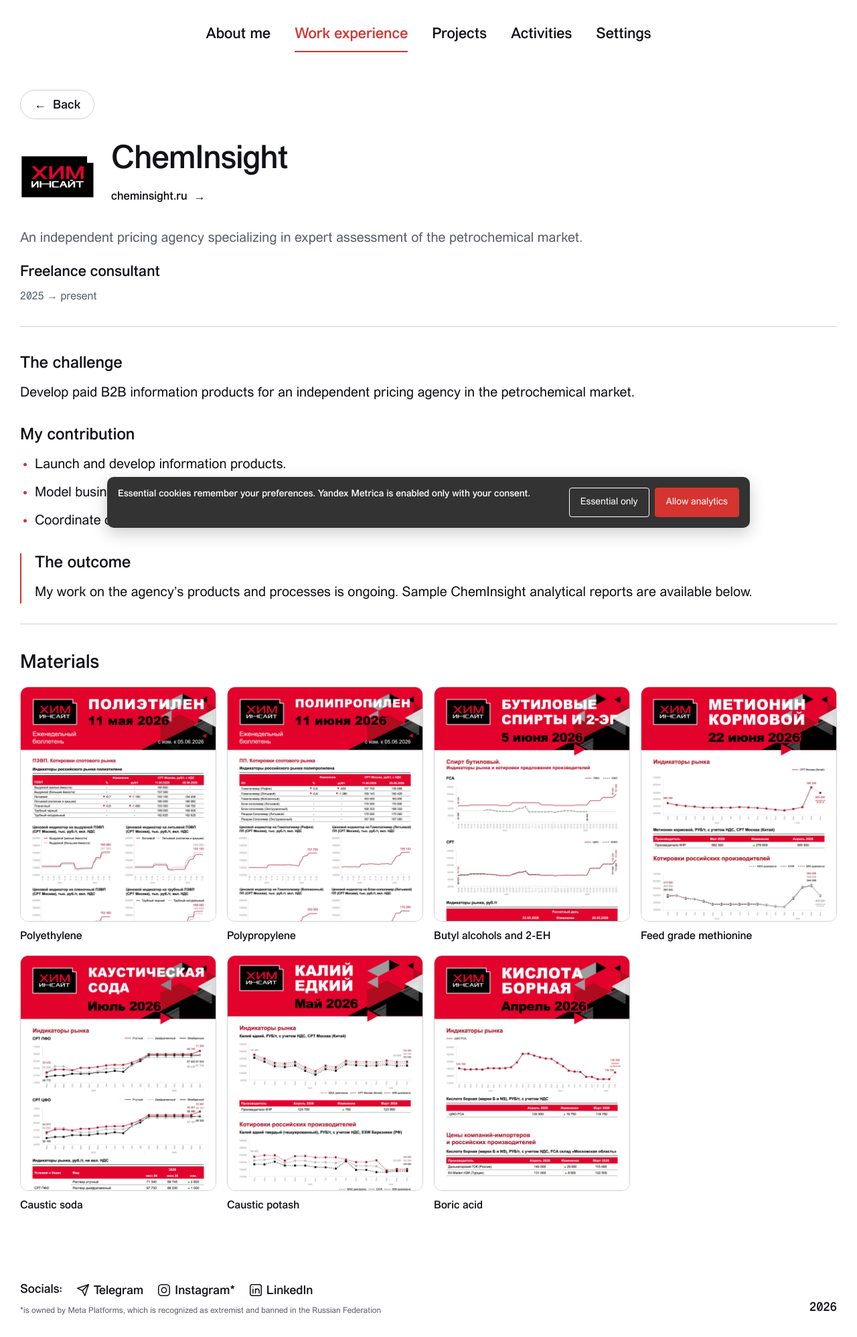
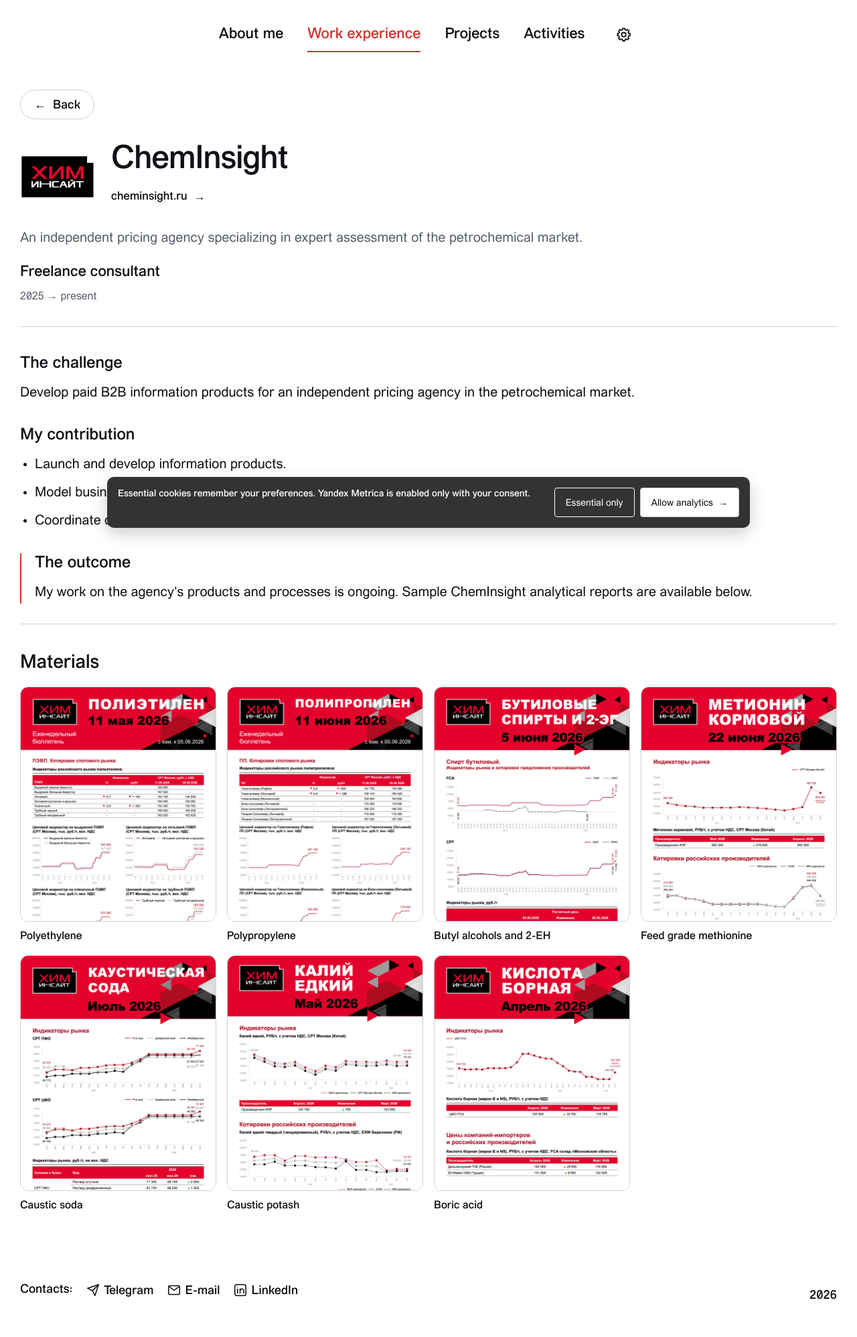
Before and after one commit to gitsvitya/svitya-personal, a Next.js app: page /en/work/cheminsight in a window 1280 px wide. Shown: the whole page at 67% size. Built offline with nearby package versions, Linux system fonts and the light colour scheme.

Commit message:
Added: refresh icons, footer and cookie controls

```diff
--- a/src/components/AppFooter/AppFooter.tsx
+++ b/src/components/AppFooter/AppFooter.tsx
@@ -1,6 +1,6 @@
 import type { Language } from "../../types/domain";
 import type { AppTranslations } from "../../content/ui-text";
-import SocialIcon from "./SocialIcon";
+import AppIcon from "../AppIcon/AppIcon";
 import styles from "./AppFooter.module.css";
 
 type AppFooterProps = {
@@ -26,10 +26,11 @@
                     target="_blank"
                     rel="noreferrer noopener"
                   >
-                    <SocialIcon name="telegram" className={styles.linkPic} />
+                    <AppIcon name="telegram" className={styles.linkPic} />
                     <span className={styles.linkText}>Telegram</span>
                   </a>
                 </li>
+                {/* Instagram is temporarily hidden. Restore together with the Meta disclaimer.
                 <li className={styles.navigationListItem}>
                   <a
                     className={styles.link}
@@ -37,8 +38,15 @@
                     target="_blank"
                     rel="noreferrer noopener"
                   >
-                    <SocialIcon name="instagram" className={styles.linkPic} />
+                    <AppIcon name="instagram" className={styles.linkPic} />
                     <span className={styles.linkText}>Instagram*</span>
+                  </a>
+                </li>
+                */}
+                <li className={styles.navigationListItem}>
+                  <a className={styles.link} href="mailto:strokov.victor@gmail.com">
+                    <AppIcon name="email" className={styles.linkPic} />
+                    <span className={styles.linkText}>E-mail</span>
                   </a>
                 </li>
                 <li className={styles.navigationListItem}>
@@ -48,14 +56,16 @@
                     target="_blank"
                     rel="noreferrer noopener"
                   >
-                    <SocialIcon name="linkedin" className={styles.linkPic} />
+                    <AppIcon name="linkedin" className={styles.linkPic} />
                     <span className={styles.linkText}>LinkedIn</span>
                   </a>
                 </li>
               </ul>
             </div>
           </div>
+          {/* Restore together with the Instagram link.
           <span className={styles.metaDisclaimer}>{text.footer.metaDisclaimer}</span>
+          */}
         </div>
         <span className={styles.year}>{currentYear}</span>
       </div>
--- a/src/components/AppFooter/SocialIcon.tsx
+++ /dev/null
@@ -1,41 +0,0 @@
-export default function SocialIcon({
-  name,
-  className,
-}: {
-  name: "telegram" | "instagram" | "linkedin";
-  className?: string;
-}) {
-  return (
-    <svg
-      className={className}
-      viewBox="0 0 24 24"
-      fill="none"
-      stroke="currentColor"
-      strokeWidth="1.7"
-      strokeLinecap="round"
-      strokeLinejoin="round"
-      aria-hidden="true"
-    >
-      {name === "telegram" && (
-        <>
-          <path d="m21 3-6 18-4-8-8-4Z" />
-          <path d="m21 3-10 10" />
-        </>
-      )}
-      {name === "instagram" && (
-        <>
-          <rect x="3" y="3" width="18" height="18" rx="5" />
-          <circle cx="12" cy="12" r="4" />
-          <circle cx="17.5" cy="6.5" r=".7" fill="currentColor" stroke="none" />
-        </>
-      )}
-      {name === "linkedin" && (
-        <>
-          <rect x="3" y="3" width="18" height="18" rx="3" />
-          <path d="M7.5 10v7M11.5 17v-7M11.5 13a3 3 0 0 1 6 0v4" />
-          <circle cx="7.5" cy="7" r=".7" fill="currentColor" stroke="none" />
-        </>
-      )}
-    </svg>
-  );
-}
--- a/src/components/AppHeader/AppHeader.module.css
+++ b/src/components/AppHeader/AppHeader.module.css
@@ -130,6 +130,17 @@
   cursor: pointer;
 }
 
+.iconLink {
+  min-width: 44px;
+  justify-content: center;
+}
+
+.settingsIcon {
+  display: block;
+  width: 1.15em;
+  height: 1.15em;
+}
+
 .listItemLink::after {
   content: "";
   position: absolute;
--- a/src/components/AppHeader/AppHeader.tsx
+++ b/src/components/AppHeader/AppHeader.tsx
@@ -4,6 +4,7 @@
 import type { AppTranslations } from "../../content/ui-text";
 import { shouldHandleClientNavigation } from "../../utils/navigation";
 import { buildLocalizedPath } from "../../utils/routing";
+import AppIcon from "../AppIcon/AppIcon";
 import styles from "./AppHeader.module.css";
 
 const DESKTOP_MEDIA_QUERY = "(min-width: 769px)";
@@ -96,15 +97,21 @@
                   className={`${styles.listItem} ${isActive ? styles.listItemActive : ""}`}
                 >
                   <Link
-                    className={`${styles.listItemLink} ${
+                    className={`${styles.listItemLink} ${path === "/settings" ? styles.iconLink : ""} ${
                       isActive ? styles.listItemLinkActive : ""
                     }`}
                     href={buildLocalizedPath(language, path)}
                     aria-current={isActive ? "page" : undefined}
+                    aria-label={path === "/settings" ? label : undefined}
+                    title={path === "/settings" ? label : undefined}
                     onClick={(event) => handleNavigation(event, path)}
                   >
                     <span key={language} className="route-reveal">
-                      {label}
+                      {path === "/settings" ? (
+                        <AppIcon name="settings" className={styles.settingsIcon} />
+                      ) : (
+                        label
+                      )}
                     </span>
                   </Link>
                 </li>
--- /dev/null
+++ b/src/components/AppIcon/AppIcon.tsx
@@ -0,0 +1,64 @@
+export default function AppIcon({
+  name,
+  className,
+}: {
+  name: "telegram" | "instagram" | "linkedin" | "email" | "settings" | "cookie";
+  className?: string;
+}) {
+  return (
+    <svg
+      className={className}
+      viewBox="0 0 24 24"
+      fill="none"
+      stroke="currentColor"
+      strokeWidth="1.7"
+      strokeLinecap="round"
+      strokeLinejoin="round"
+      aria-hidden="true"
+    >
+      {name === "telegram" && (
+        <>
+          <path d="m21 3-6 18-4-8-8-4Z" />
+          <path d="m21 3-10 10" />
+        </>
+      )}
+      {name === "instagram" && (
+        <>
+          <rect x="3" y="3" width="18" height="18" rx="5" />
+          <circle cx="12" cy="12" r="4" />
+          <circle cx="17.5" cy="6.5" r=".7" fill="currentColor" stroke="none" />
+        </>
+      )}
+      {name === "linkedin" && (
+        <>
+          <rect x="3" y="3" width="18" height="18" rx="3" />
+          <path d="M7.5 10v7M11.5 17v-7M11.5 13a3 3 0 0 1 6 0v4" />
+          <circle cx="7.5" cy="7" r=".7" fill="currentColor" stroke="none" />
+        </>
+      )}
+      {name === "email" && (
+        <>
+          <rect x="3" y="5" width="18" height="14" rx="2" />
+          <path d="m3.5 6 8.5 6.5L20.5 6" />
+        </>
+      )}
+      {name === "settings" && (
+        <>
+          <path d="M9.24 5.35L10.26 5.01L10.44 3.14L13.56 3.14L13.74 5.01L14.76 5.35L15.71 5.83L17.16 4.63L19.37 6.84L18.17 8.29L18.65 9.24L18.99 10.26L20.86 10.44L20.86 13.56L18.99 13.74L18.65 14.76L18.17 15.71L19.37 17.16L17.16 19.37L15.71 18.17L14.76 18.65L13.74 18.99L13.56 20.86L10.44 20.86L10.26 18.99L9.24 18.65L8.29 18.17L6.84 19.37L4.63 17.16L5.83 15.71L5.35 14.76L5.01 13.74L3.14 13.56L3.14 10.44L5.01 10.26L5.35 9.24L5.83 8.29L4.63 6.84L6.84 4.63L8.29 5.83Z" />
+          <circle cx="12" cy="12" r="3" />
+        </>
+      )}
+      {name === "cookie" && (
+        <>
+          <path d="M20.9 13.3A9 9 0 1 1 10.7 3.1a4.2 4.2 0 0 0 4.7 5.2 4.2 4.2 0 0 0 5.5 5Z" />
+          <g fill="currentColor" stroke="none">
+            <circle cx="7.5" cy="8" r=".9" />
+            <circle cx="6.5" cy="13" r=".9" />
+            <circle cx="10" cy="17" r=".9" />
+            <circle cx="14" cy="13.5" r=".9" />
+          </g>
+        </>
+      )}
+    </svg>
+  );
+}
--- a/src/components/CookieBanner/CookieBanner.module.css
+++ b/src/components/CookieBanner/CookieBanner.module.css
@@ -40,6 +40,10 @@
 }
 
 .button {
+  display: inline-flex;
+  align-items: center;
+  justify-content: center;
+  gap: 8px;
   padding: 8px 16px;
   min-height: 44px;
   border-radius: 4px;
@@ -56,10 +60,22 @@
     border-color var(--transition-theme);
 }
 
-.primaryButton {
-  background-color: var(--accent-fill);
-  color: var(--button-text);
-  border: var(--control-border-width) solid var(--accent-fill);
+.button .buttonText {
+  min-width: 0;
+  height: auto;
+  line-height: inherit;
+  white-space: inherit;
+}
+
+.buttonArrow {
+  flex-shrink: 0;
+  transition: transform var(--transition-fast);
+}
+
+.acceptButton {
+  background-color: var(--bg-surface);
+  color: var(--text-primary);
+  border: var(--control-border-width) solid var(--border-color);
 }
 
 .secondaryButton {
@@ -75,6 +91,26 @@
 .button:focus-visible {
   outline: 2px solid var(--banner-text);
   outline-offset: 3px;
+}
+
+.acceptButton:focus-visible {
+  border-color: var(--accent);
+  color: var(--accent);
+}
+
+.acceptButton:focus-visible .buttonArrow {
+  transform: translateX(4px);
+}
+
+@media (hover: hover) and (pointer: fine) {
+  .acceptButton:hover {
+    border-color: var(--accent);
+    color: var(--accent);
+  }
+
+  .acceptButton:hover .buttonArrow {
+    transform: translateX(4px);
+  }
 }
 
 @media (max-width: 640px) {
--- a/src/components/CookieBanner/CookieBanner.tsx
+++ b/src/components/CookieBanner/CookieBanner.tsx
@@ -42,14 +42,17 @@
           className={`${styles.button} ${styles.secondaryButton}`}
           onClick={() => saveConsent("denied")}
         >
-          {text.cookieBanner.reject}
+          <span className={`button-label ${styles.buttonText}`}>{text.cookieBanner.reject}</span>
         </button>
         <button
           type="button"
-          className={`${styles.button} ${styles.primaryButton}`}
+          className={`${styles.button} ${styles.acceptButton}`}
           onClick={() => saveConsent("granted")}
         >
-          {text.cookieBanner.accept}
+          <span className={`button-label ${styles.buttonText}`}>{text.cookieBanner.accept}</span>
+          <span className={`button-label ${styles.buttonArrow}`} aria-hidden="true">
+            →
+          </span>
         </button>
       </div>
     </div>
--- a/src/components/DetailContent/DetailContent.module.css
+++ b/src/components/DetailContent/DetailContent.module.css
@@ -130,7 +130,7 @@
   line-height: 1.6;
 }
 .contributions li::marker {
-  color: var(--accent);
+  color: var(--text-primary);
   transition: color var(--transition-theme);
 }
 .outcome {
--- a/src/content/ui-text.ts
+++ b/src/content/ui-text.ts
@@ -73,7 +73,7 @@
       closeLabel: "Закрыть модальное окно",
     },
     footer: {
-      contacts: "Соцсети",
+      contacts: "Контакты",
       metaDisclaimer: "*принадлежит компании Meta, признанной экстремистской и запрещённой в РФ",
     },
     card: {
@@ -152,7 +152,7 @@
       closeLabel: "Close modal window",
     },
     footer: {
-      contacts: "Socials",
+      contacts: "Contacts",
       metaDisclaimer:
         "*is owned by Meta Platforms, which is recognized as extremist and banned in the Russian Federation",
     },
```
Also changed, not shown: src/components/AppSettings/AppSettings.module.css (+9 -0 lines), src/components/AppSettings/AppSettings.tsx (+9 -1 lines).
